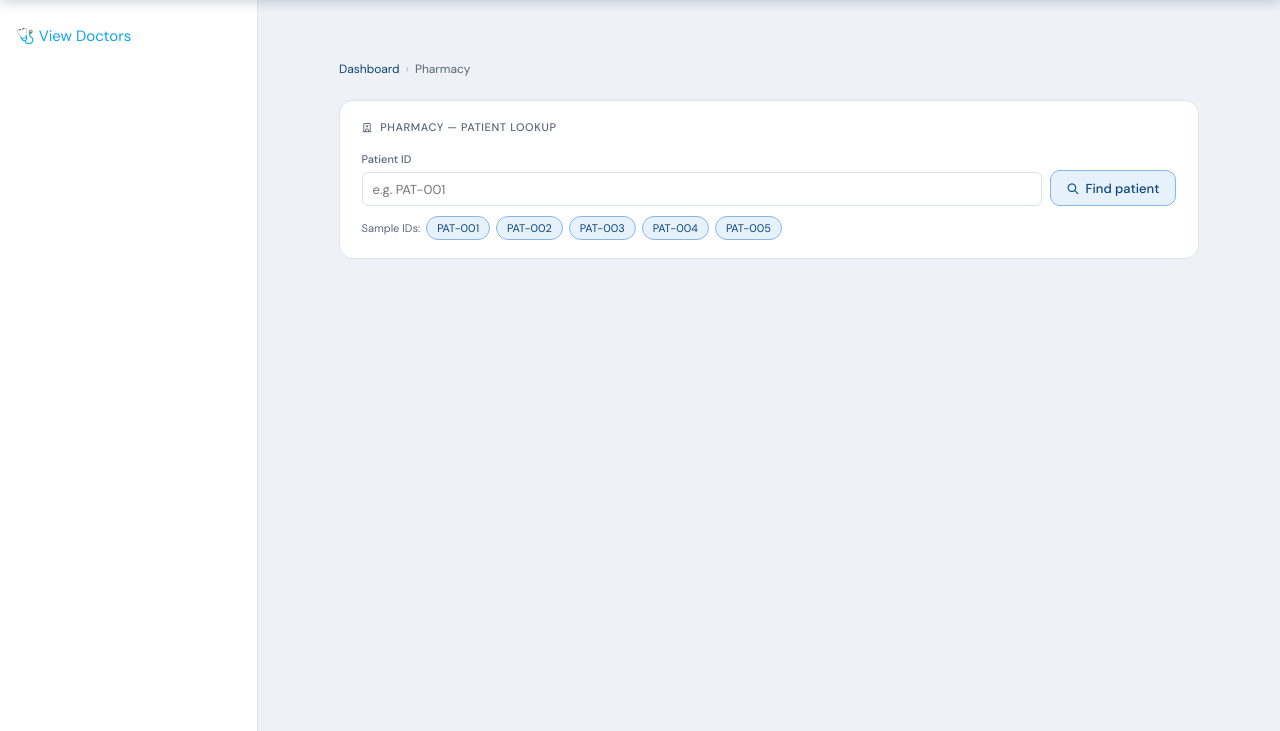
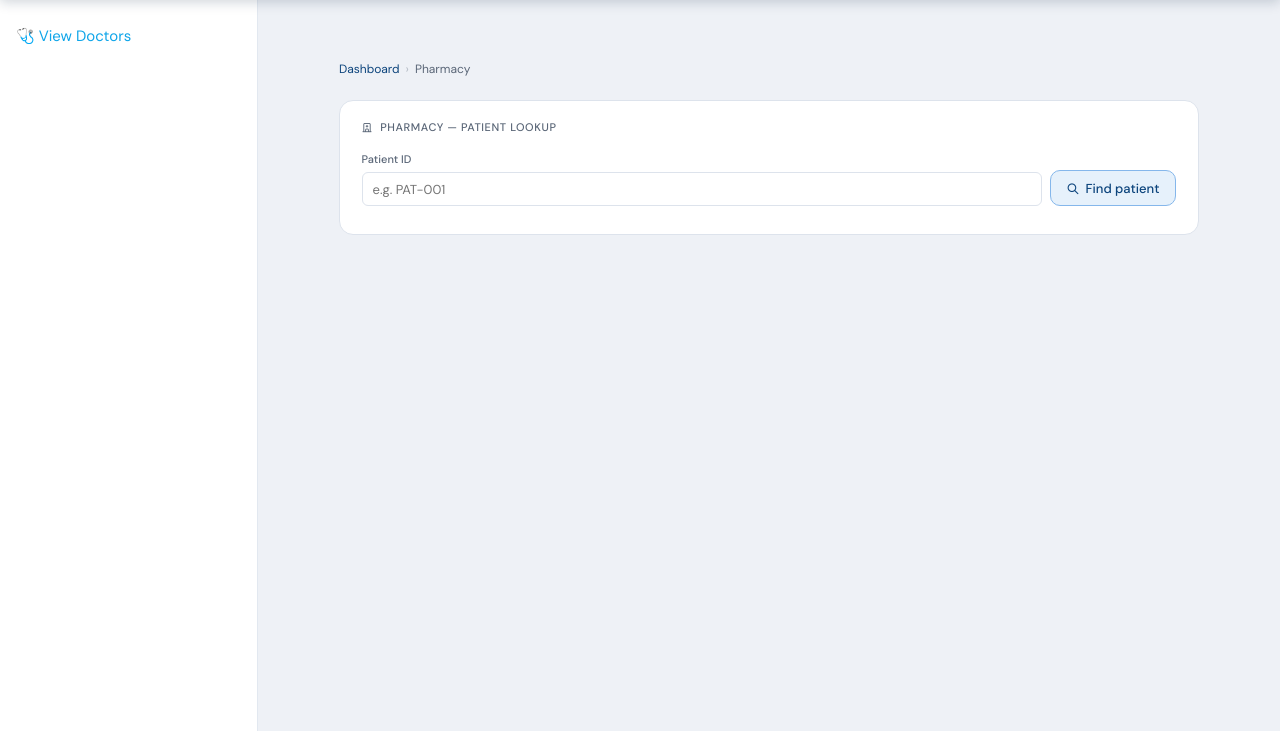
Before and after one commit to Hasaranga-kariyawasam/Hospital-Management-System, a PHP site: page /Web/modules/phamacist/phamacist.php in a window 1280 px wide. Shown: the part 68-799 px from the top of the page. Run offline with PHP 8.4, Linux system fonts and the light colour scheme; data comes from the database, SQL or seed files in the repository; some libraries are stand-ins or nearby versions.

Commit message:
Remove sample ids

```diff
--- a/modules/phamacist/phamacist.php
+++ b/modules/phamacist/phamacist.php
@@ -341,18 +341,7 @@ button,.btn{
 
         <div id="errPid" class="err-msg" role="alert"></div>
 
-        <!-- Sample IDs from DB -->
-        <?php if (!empty($sampleIds)): ?>
-        <div class="hint-pills">
-            <span class="hint-label">Sample IDs:</span>
-            <?php foreach ($sampleIds as $sid): ?>
-            <span class="hint-pill" onclick="quickFill('<?php echo htmlspecialchars($sid); ?>')">
-                <?php echo htmlspecialchars($sid); ?>
-            </span>
-            <?php endforeach; ?>
-        </div>
-        <?php endif; ?>
-    </div>
+
 
     <!-- Loading spinner -->
     <div id="loadingState" style="display:none;text-align:center;padding:30px;color:#5A6677;font-size:13px;">
```
